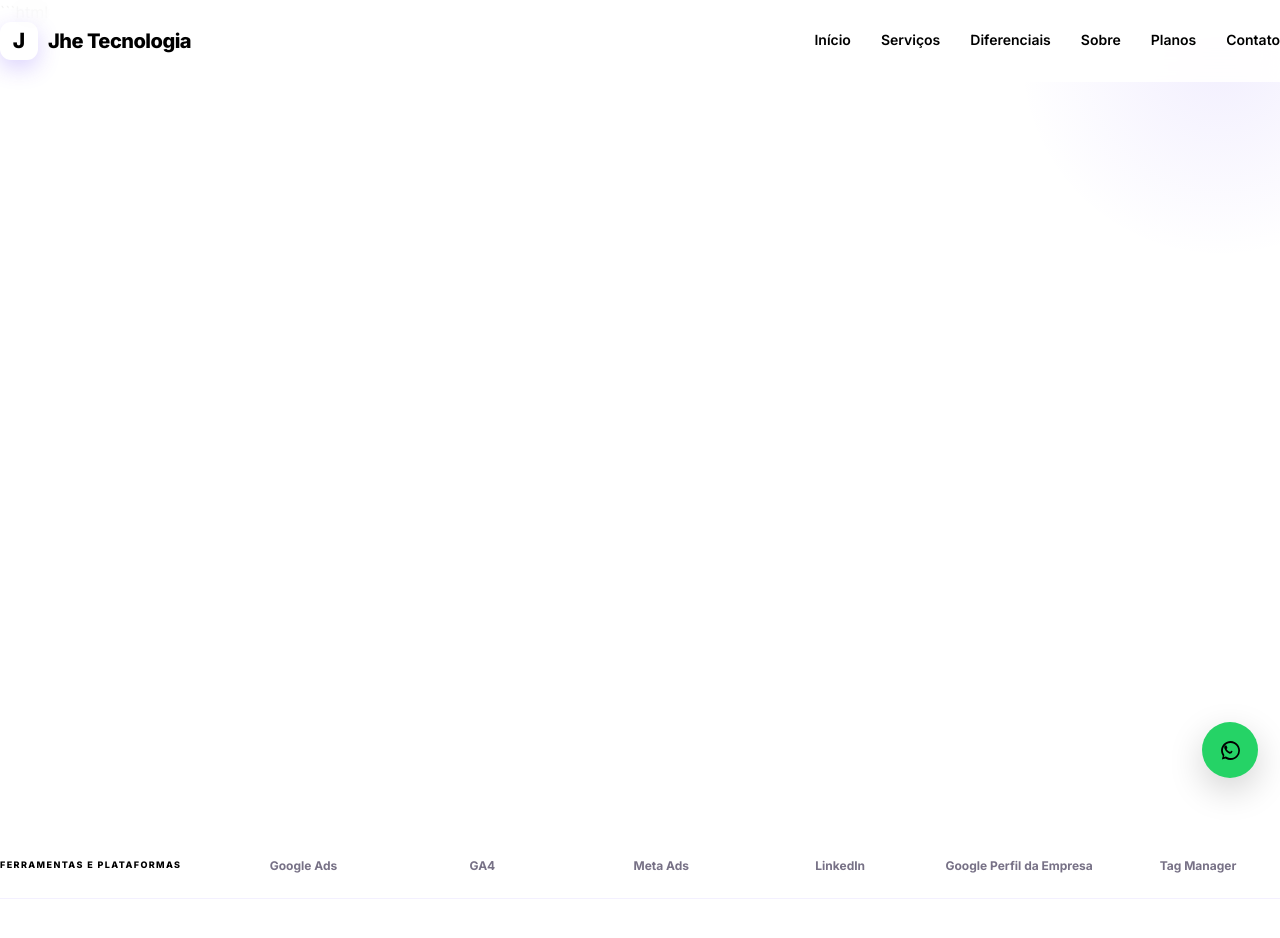
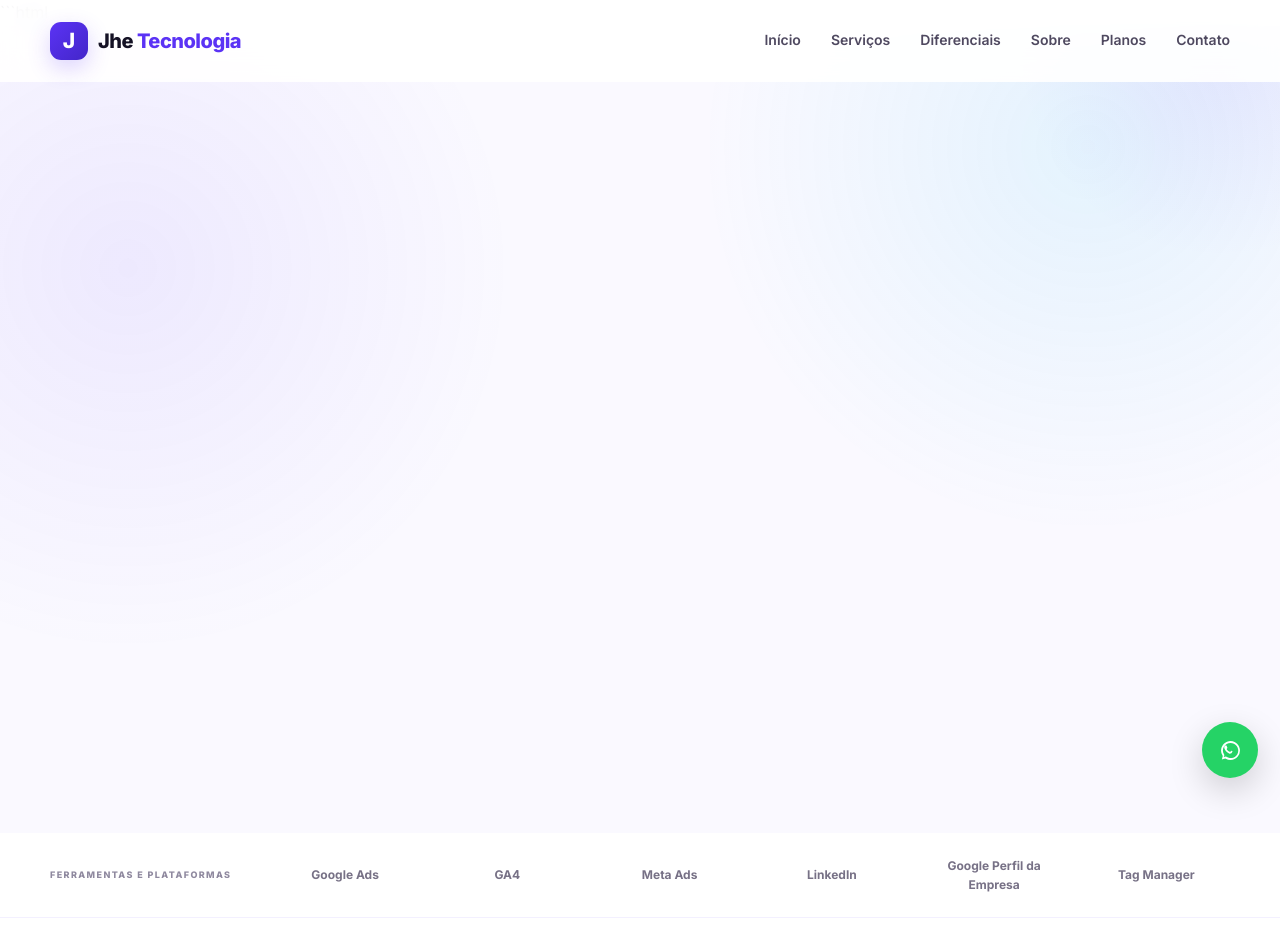
Before and after one commit to jhetecnologia/jhe-tecnologia, a plain HTML site: page index.html in a window 1280 px wide. Shown: the top 938 px of the page. Drawn offline with Linux system fonts and the light colour scheme.

Commit message:
Update estilos.css

````diff
--- a/estilos.css
+++ b/estilos.css
@@ -1,14 +1,3 @@
-```css
-/* =========================================================
-   JHE TECNOLOGIA
-   ESTILOS.CSS
-   ========================================================= */
-
-
-/* =========================================================
-   VARIÁVEIS
-   ========================================================= */
-
 :root {
   --primary: #5B33F5;
   --primary-dark: #4326C9;
````
